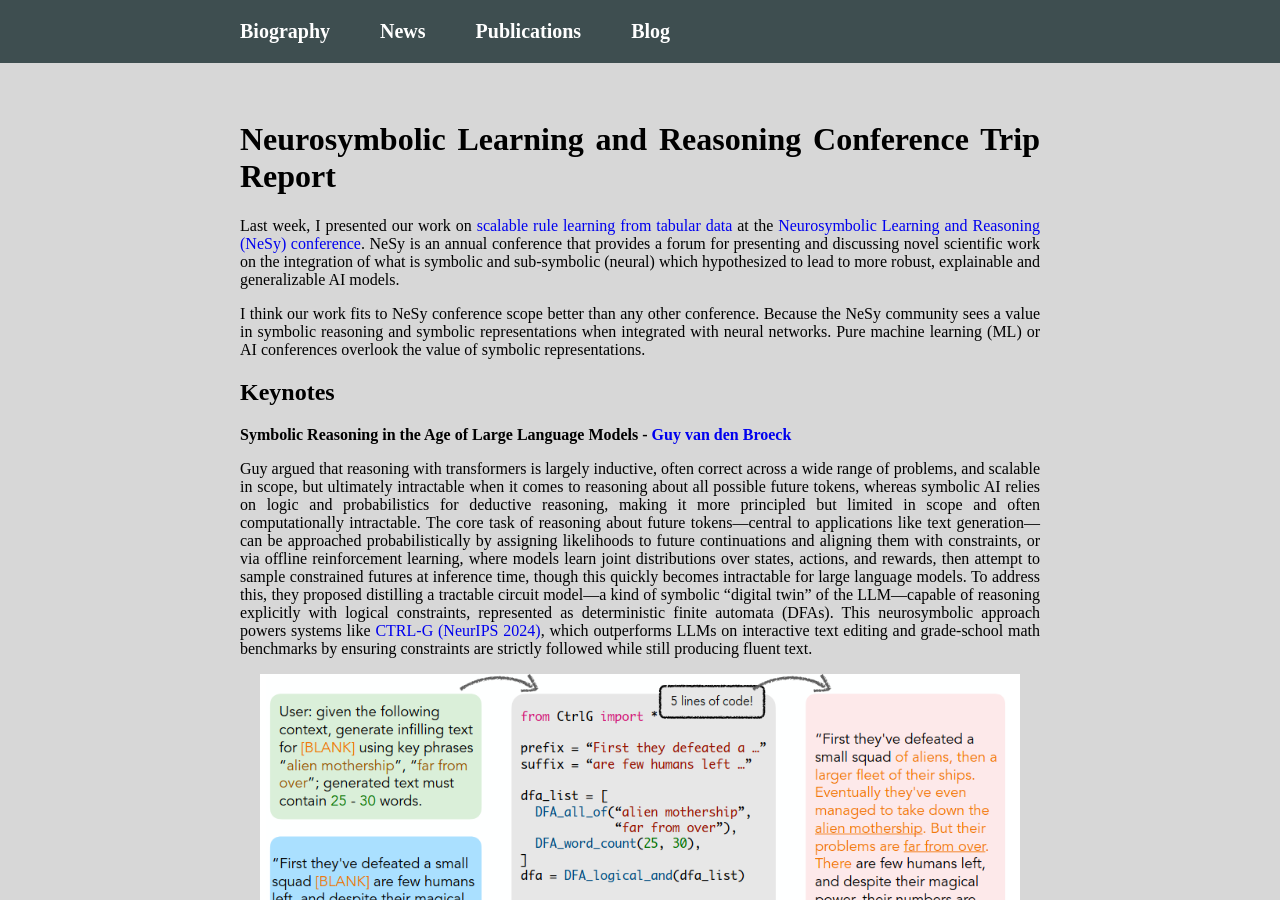
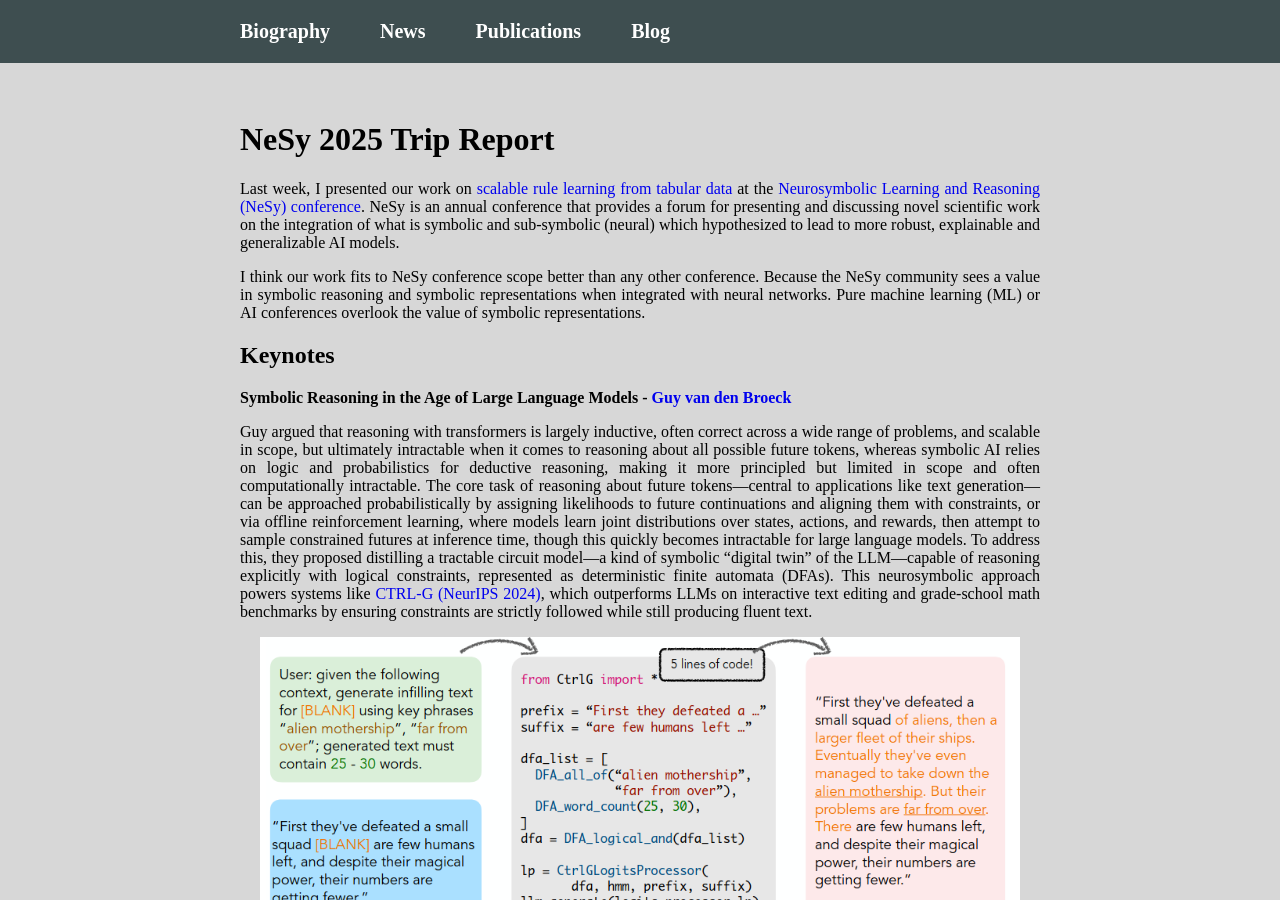
Before and after one commit to erkankarabulut/erkankarabulut.github.io, a Jekyll site: the page built from _posts/2025-09-15-nesy2025-trip-report.md, in a window 1280 px wide and 900 px high. Built offline with Jekyll 4.4.1, drawn with Linux system fonts in a browser that asks for light colours.

Commit message:
shorten nesy trip report title

```diff
--- a/_posts/2025-09-15-nesy2025-trip-report.md
+++ b/_posts/2025-09-15-nesy2025-trip-report.md
@@ -9,7 +9,7 @@ and discussing novel scientific work on the integration of what is symbolic and
 to lead to more robust, explainable and generalizable AI models.'
 ---
 
-# Neurosymbolic Learning and Reasoning Conference Trip Report
+# NeSy 2025 Trip Report
 
 Last week, I presented our work on [scalable rule learning from tabular data](https://openreview.net/pdf?id=baSjVYDlMc)
 at the [Neurosymbolic Learning and Reasoning (NeSy) conference](https://2025.nesyconf.org/). NeSy is an annual
```
